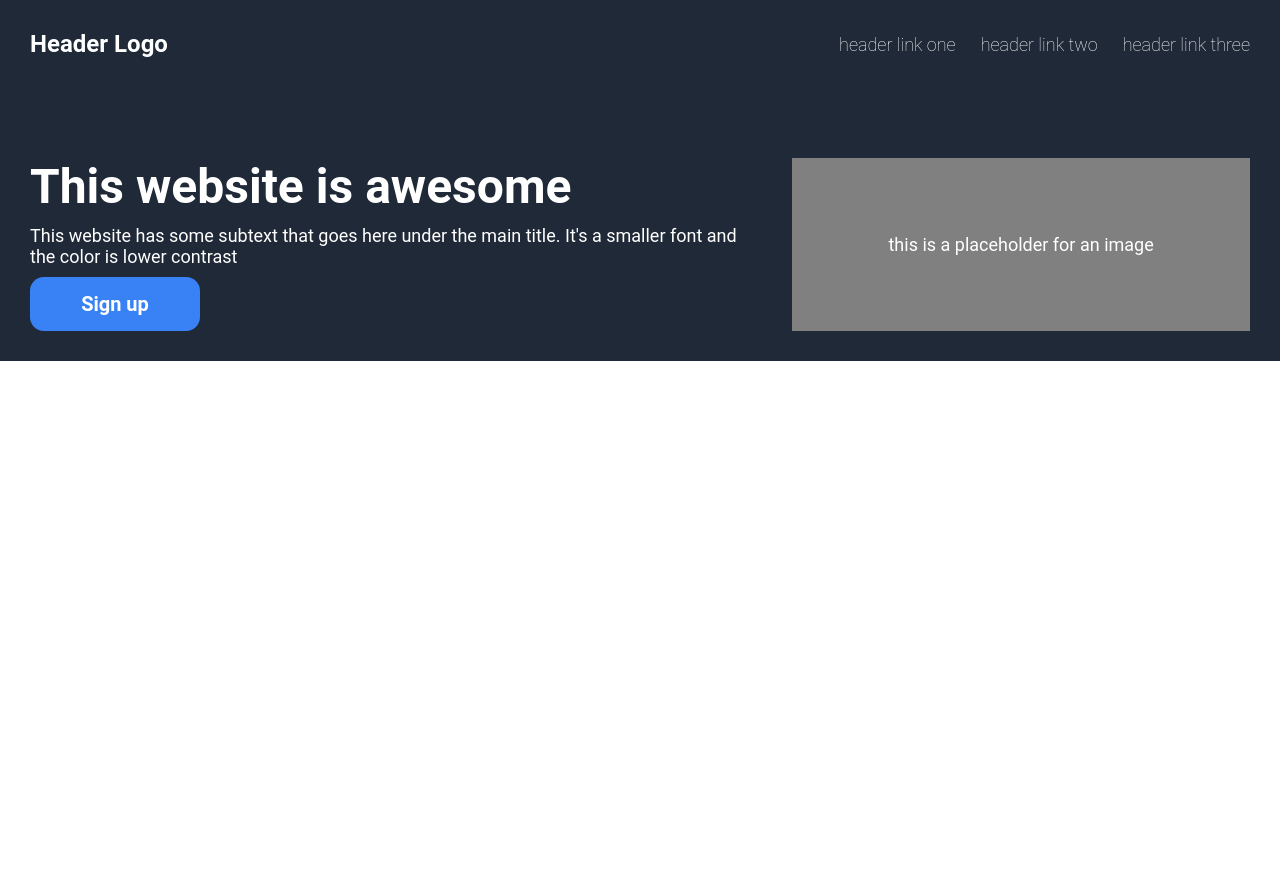
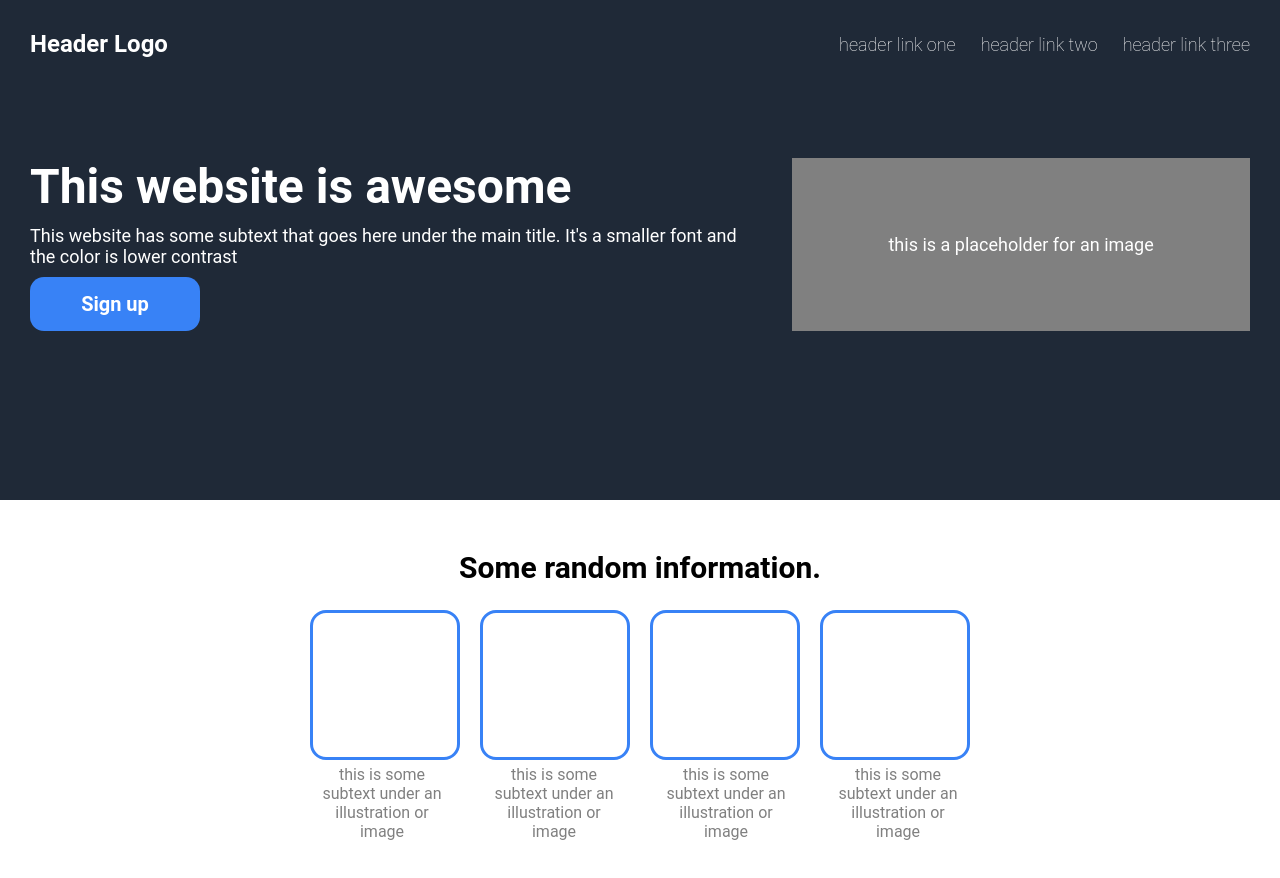
Before and after one commit to Chxwi961/assignment, a plain HTML site: page index.html in a window 1280 px wide. Before the commit the page ends 800 px from the top, so only its background shows below. Drawn offline with Linux system fonts and the light colour scheme.

Commit message:
The main part seems to be complete too

```diff
--- a/index.html
+++ b/index.html
@@ -29,7 +29,20 @@
     </header>
 
     <div class="main">
+        <h2>Some random information.</h2>
+        <div class="boxes">
+            <div></div>
+            <div></div>
+            <div></div>
+            <div></div>
+        </div>
+        <div class="text">
+            <div><p>this is some subtext under an illustration or image</p></div>
+            <div><p>this is some subtext under an illustration or image</p></div>
+            <div><p>this is some subtext under an illustration or image</p></div>
+            <div><p>this is some subtext under an illustration or image</p></div>
 
+        </div>
     </div>
 
     <div class="footer">
--- a/ressources/index.css
+++ b/ressources/index.css
@@ -10,6 +10,7 @@
     background: #1F2937;
     color: white;
     margin: 0px;
+    height: 500px;
 }
 
 .header .hero {
@@ -69,3 +70,40 @@
     justify-content: center;
     align-items: center;
 }
+
+.main {
+    padding: 25px;
+    margin: 25px;
+}
+
+.main h2 {
+    text-align: center;
+    font-size: 30px;
+}
+
+.main .boxes {
+    display: flex;
+    gap: 20px;
+    justify-content: center;
+}
+
+.main .boxes div {
+    margin-top: 25px;
+    border: 3px solid #3882F6;
+    border-radius: 16px;
+    width: 150px;
+    height: 150px;
+}
+
+.main .text {
+    display: flex;
+    margin-top: 5px;
+    gap: 32px;
+    justify-content: center;
+    align-items: center;
+}
+.main .text div {
+    color: gray;
+    width: 140px;
+    text-align: center;
+}
```
